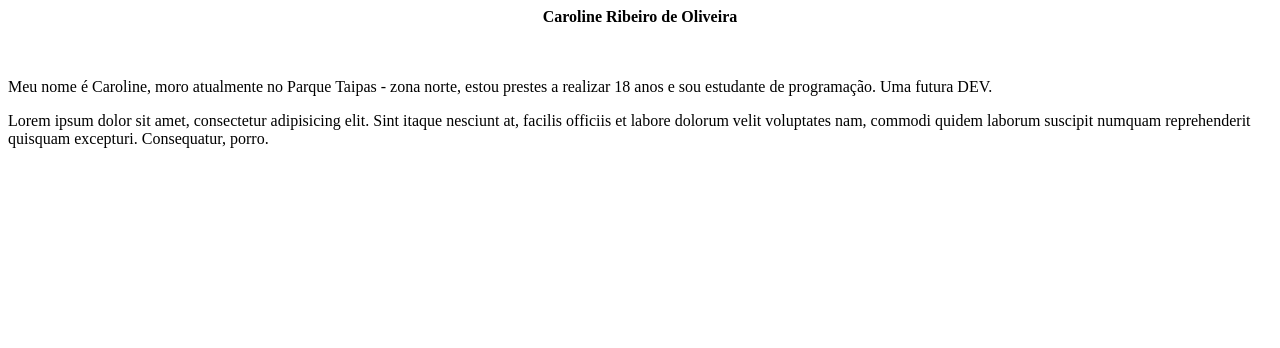
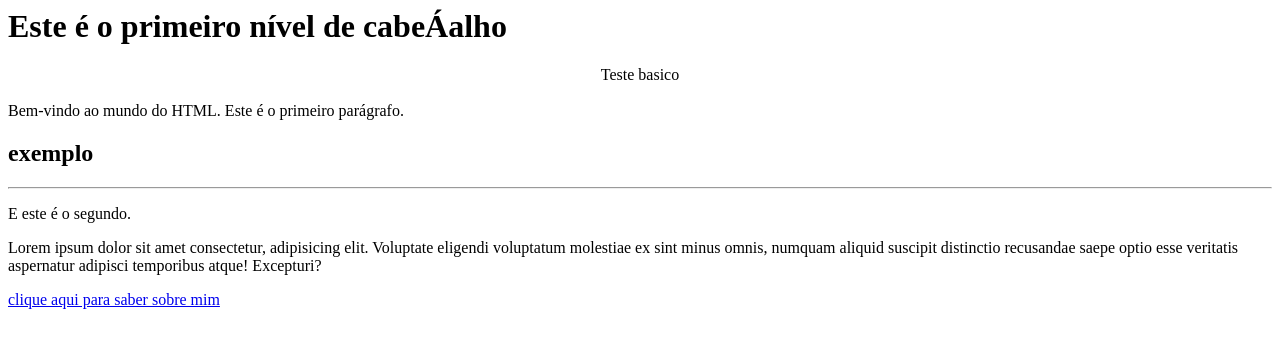
Before and after one commit to carolrbol/vmo5, a plain HTML site: page index.html in a window 1280 px wide. Drawn offline with Linux system fonts and the light colour scheme.

Commit message:
códigos 13/02

```diff
--- a/index.html
+++ b/index.html
@@ -1,15 +1,18 @@
-<!DOCTYPE html>
-<html lang="en">
-<head>
-    <meta charset="UTF-8">
-    <meta name="viewport" content="width=device-width, initial-scale=1.0">
-    <title>Caroline</title>
-</head>
-<body>
-    <center><strong>Caroline Ribeiro de Oliveira</strong></center>
-<br>
-<br>
-<p>Meu nome é Caroline, moro atualmente no Parque Taipas - zona norte, estou prestes a realizar 18 anos e sou estudante de programação. Uma futura DEV.</p>
-<p>Lorem ipsum dolor sit amet, consectetur adipisicing elit. Sint itaque nesciunt at, facilis officiis et labore dolorum velit voluptates nam, commodi quidem laborum suscipit numquam reprehenderit quisquam excepturi. Consequatur, porro.</p>
-</body>
-</html>
+<HTML>
+    <HEAD>
+    <TITLE>Exemplo de HTML simples</TITLE>
+    </HEAD>
+    <BODY>
+    <H1>Este é o primeiro nível de cabeÁalho</H1>
+    <center>Teste basico</center><br>
+    Bem-vindo ao mundo do HTML.
+    Este é o primeiro parágrafo.
+    <h2>exemplo</h2>
+    <hr>
+    <P>E este é o segundo.<P>
+        <p>Lorem ipsum dolor sit amet consectetur, adipisicing elit. Voluptate eligendi voluptatum molestiae ex sint minus omnis, numquam aliquid suscipit distinctio recusandae saepe optio esse veritatis aspernatur adipisci temporibus atque! Excepturi?</p>
+<a href="sobre.HTML">clique aqui para saber sobre mim</a>
+<img src="fig1.jpeg" alt="">
+
+    </BODY>
+    </HTML>
```
Also changed, not shown: sobre.HTML (added, +16 -0 lines), fig1.jpeg (added), fig2.jpeg (added), fig3.jpeg (added).
